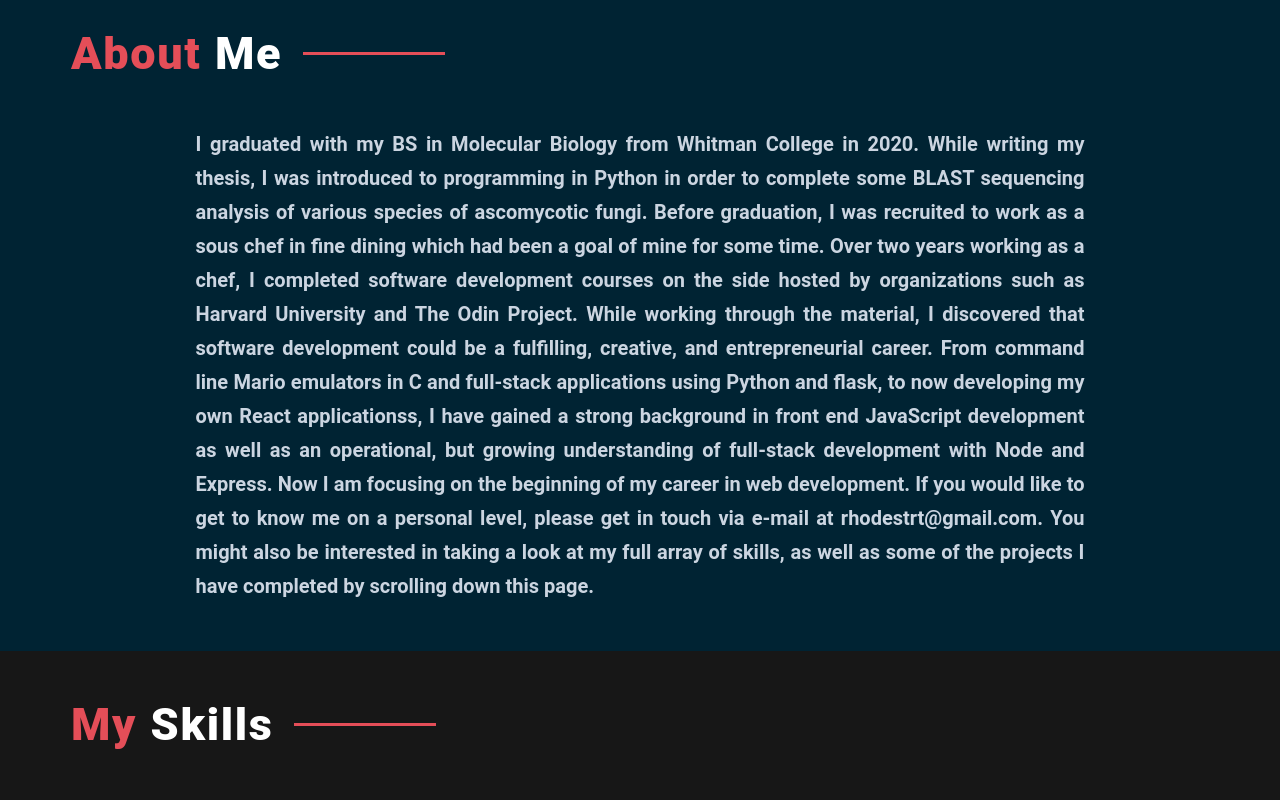
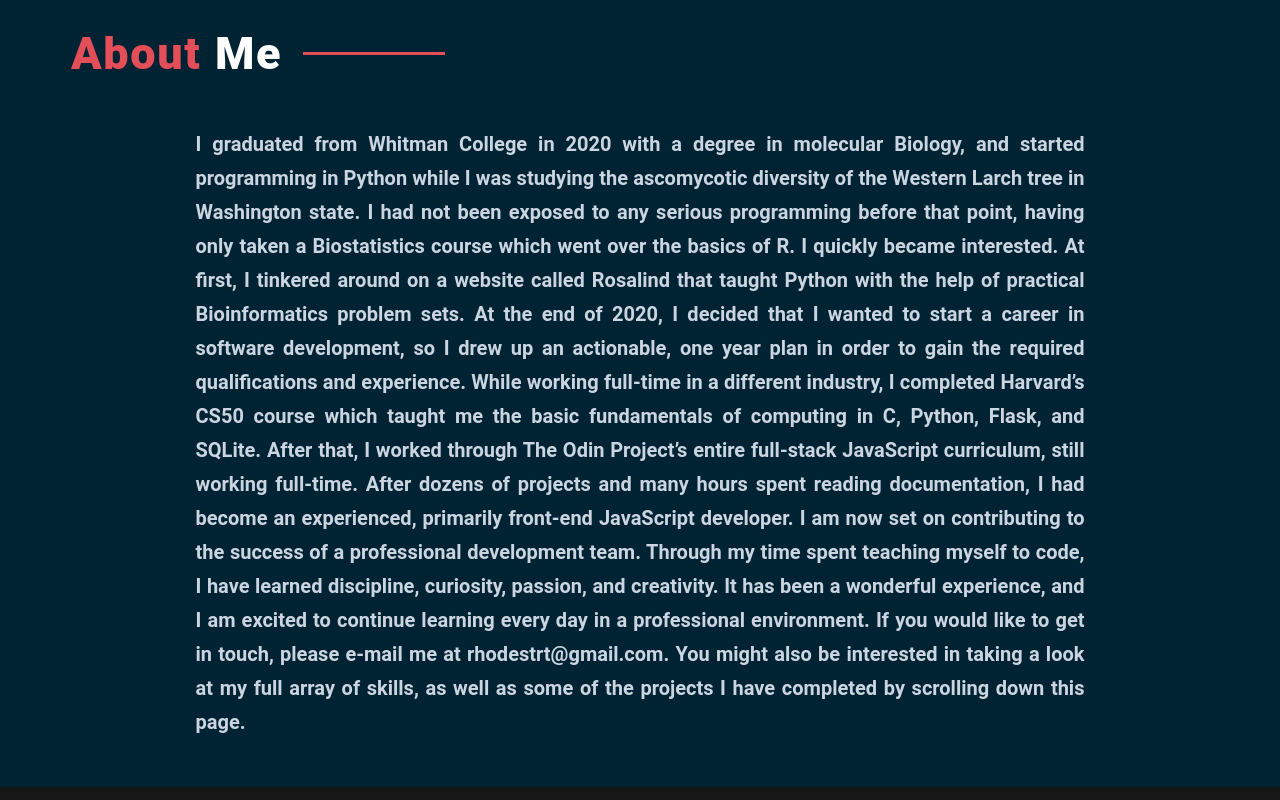
Before and after one commit to rhodesrt/portfolio, a React (Create React App) app: page / in a window 1280 px wide. Shown: the part 820-1620 px from the top of the page. Built offline with nearby package versions, Linux system fonts and the light colour scheme.

Commit message:
updated contact link on Nav bar to scroll more smoothly

```diff
--- a/src/components/About.js
+++ b/src/components/About.js
@@ -7,23 +7,28 @@ const About = () => {
         About <span style={{ color: "white" }}>Me</span>
       </h1>
       <p>
-        I graduated with my BS in Molecular Biology from Whitman College in
-        2020. While writing my thesis, I was introduced to programming in Python
-        in order to complete some BLAST sequencing analysis of various species
-        of ascomycotic fungi. Before graduation, I was recruited to work as a
-        sous chef in fine dining which had been a goal of mine for some time.
-        Over two years working as a chef, I completed software development
-        courses on the side hosted by organizations such as Harvard University
-        and The Odin Project. While working through the material, I discovered
-        that software development could be a fulfilling, creative, and
-        entrepreneurial career. From command line Mario emulators in C and
-        full-stack applications using Python and flask, to now developing my own
-        React applicationss, I have gained a strong background in front end
-        JavaScript development as well as an operational, but growing
-        understanding of full-stack development with Node and Express. Now I am
-        focusing on the beginning of my career in web development. If you would
-        like to get to know me on a personal level, please get in touch via
-        e-mail at
+        I graduated from Whitman College in 2020 with a degree in molecular
+        Biology, and started programming in Python while I was studying the
+        ascomycotic diversity of the Western Larch tree in Washington state. I
+        had not been exposed to any serious programming before that point,
+        having only taken a Biostatistics course which went over the basics of
+        R. I quickly became interested. At first, I tinkered around on a website
+        called Rosalind that taught Python with the help of practical
+        Bioinformatics problem sets. At the end of 2020, I decided that I wanted
+        to start a career in software development, so I drew up an actionable,
+        one year plan in order to gain the required qualifications and
+        experience. While working full-time in a different industry, I completed
+        Harvard’s CS50 course which taught me the basic fundamentals of
+        computing in C, Python, Flask, and SQLite. After that, I worked through
+        The Odin Project’s entire full-stack JavaScript curriculum, still
+        working full-time. After dozens of projects and many hours spent reading
+        documentation, I had become an experienced, primarily front-end
+        JavaScript developer. I am now set on contributing to the success of a
+        professional development team. Through my time spent teaching myself to
+        code, I have learned discipline, curiosity, passion, and creativity. It
+        has been a wonderful experience, and I am excited to continue learning
+        every day in a professional environment. If you would like to get in
+        touch, please e-mail me at
         <span id="emailHighlight"> rhodestrt@gmail.com</span>. You might also be
         interested in taking a look at my full array of skills, as well as some
         of the projects I have completed by scrolling down this page.
--- a/src/components/Nav.js
+++ b/src/components/Nav.js
@@ -43,7 +43,7 @@ const MobileNav = () => {
         .scrollIntoView({ behavior: "smooth" });
     } else if (e.target.textContent === "Contact") {
       document
-        .querySelector("#emailHighlight")
+        .querySelector(".about-container")
         .scrollIntoView({ behavior: "smooth" });
       document
         .querySelector("#emailHighlight")
@@ -97,7 +97,7 @@ const DesktopNav = () => {
         .scrollIntoView({ behavior: "smooth" });
     } else if (e.target.textContent === "Contact") {
       document
-        .querySelector("#emailHighlight")
+        .querySelector(".about-container")
         .scrollIntoView({ behavior: "smooth" });
       document
         .querySelector("#emailHighlight")
```
